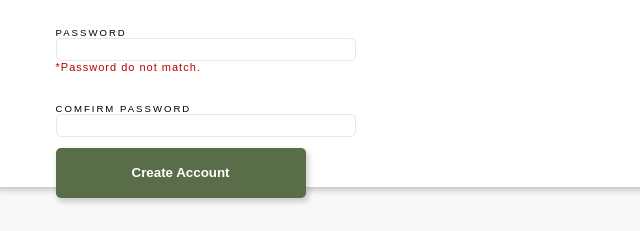
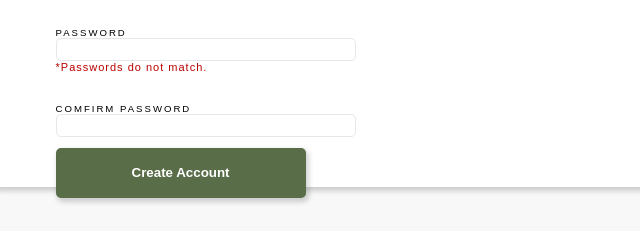
Before and after one commit to zhutaoping/SIGN-UP-FORM, a plain HTML site: page index.html in a window 1280 px wide. Shown: the part 478-709 px from the top of the page, 538-1178 px from the left. Drawn offline with Linux system fonts and the light colour scheme.

Commit message:
Update index.html

```diff
--- a/index.html
+++ b/index.html
@@ -48,7 +48,7 @@
                 <li>
                     <label for="pwd">PASSWORD</label>
                     <input class="error" type="password" name="pwd" id="pwd" minlength="7" maxlength="20">
-                    <p class="pwdwarning">*Password do not match.</p>
+                    <p class="pwdwarning">*Passwords do not match.</p>
                 </li>
                 <li>
                     <label for="comfirm pwd">COMFIRM PASSWORD</label>
```
